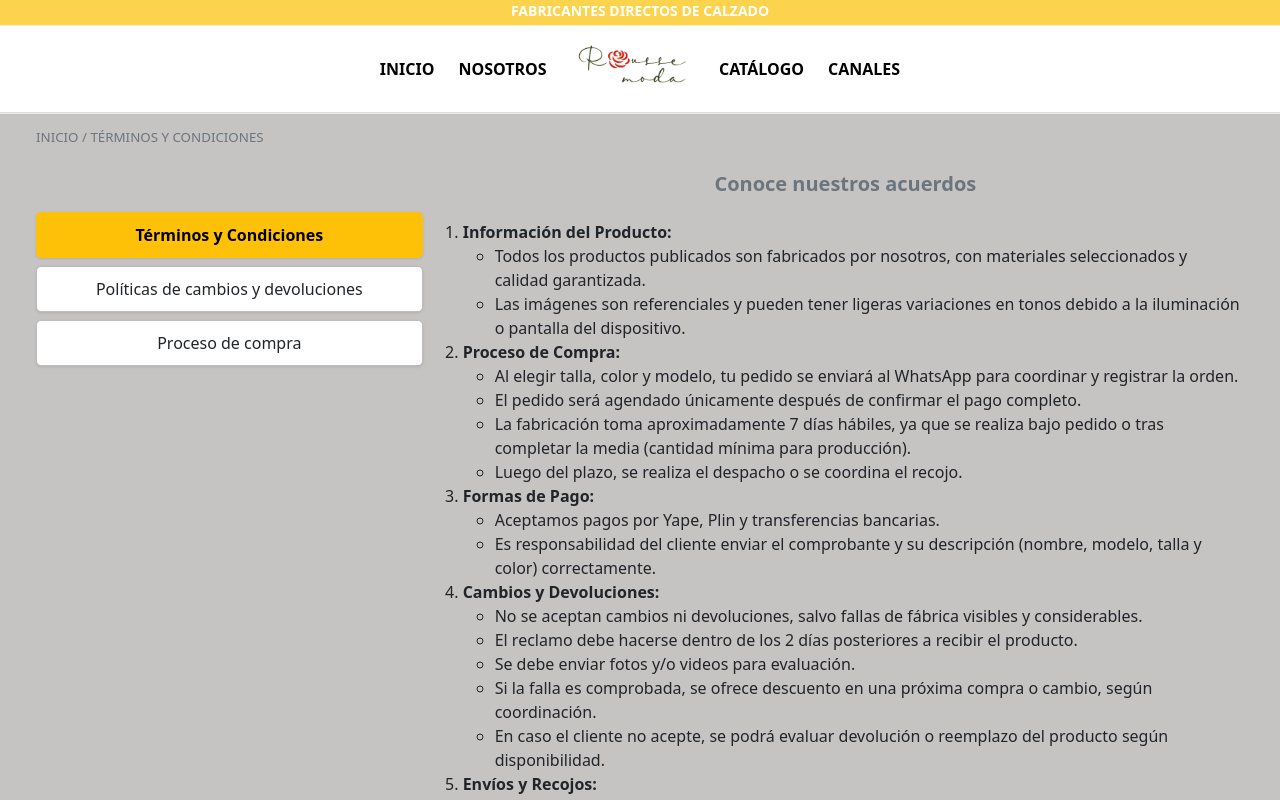
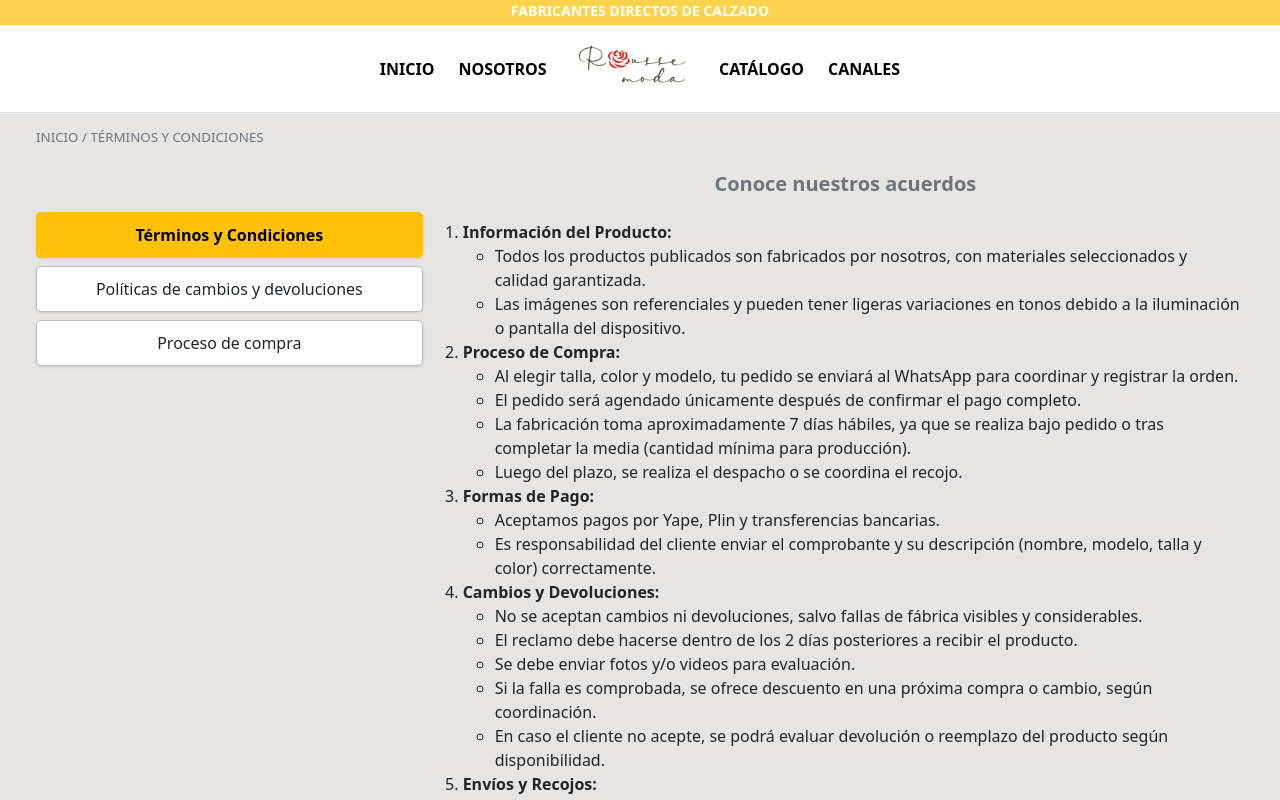
Before and after one commit to KevinGM02/RousseModaFront, an Angular app: page /politicas in a window 1280 px wide. Shown: the top 800 px of the page. Built offline with nearby package versions, Linux system fonts and the light colour scheme.

Commit message:
Se agrego ruta en DetalleProducto y cambio de color

```diff
--- a/src/app/Presentacion/Componentes/detalle-producto/detalle-producto.component.html
+++ b/src/app/Presentacion/Componentes/detalle-producto/detalle-producto.component.html
@@ -62,7 +62,7 @@
         <div class="details" [class.show]="showDetails">
             <label for="">
                 Para conocer el proceso de compra
-                <a class="link" href="#">click aquí</a>
+                <a class="link" href="politicas">click aquí</a>
             </label>
 
         </div>
@@ -76,7 +76,7 @@
         <div class="refund" [class.show]="showRefund">
             <label for="">
                 Conoce nuestras políticas
-                <a class="link" href="#">click aquí</a>
+                <a class="link" href="politicas">click aquí</a>
             </label>
 
         </div>
--- a/src/app/Presentacion/Componentes/politicas/politicas.component.css
+++ b/src/app/Presentacion/Componentes/politicas/politicas.component.css
@@ -25,7 +25,7 @@
 }
 :host {
   display: block;
-  background-color: #c6c3c3;
+  background-color: #e7e4e4;
   min-height: 100vh;
   padding-bottom: 2rem;
 }
```
